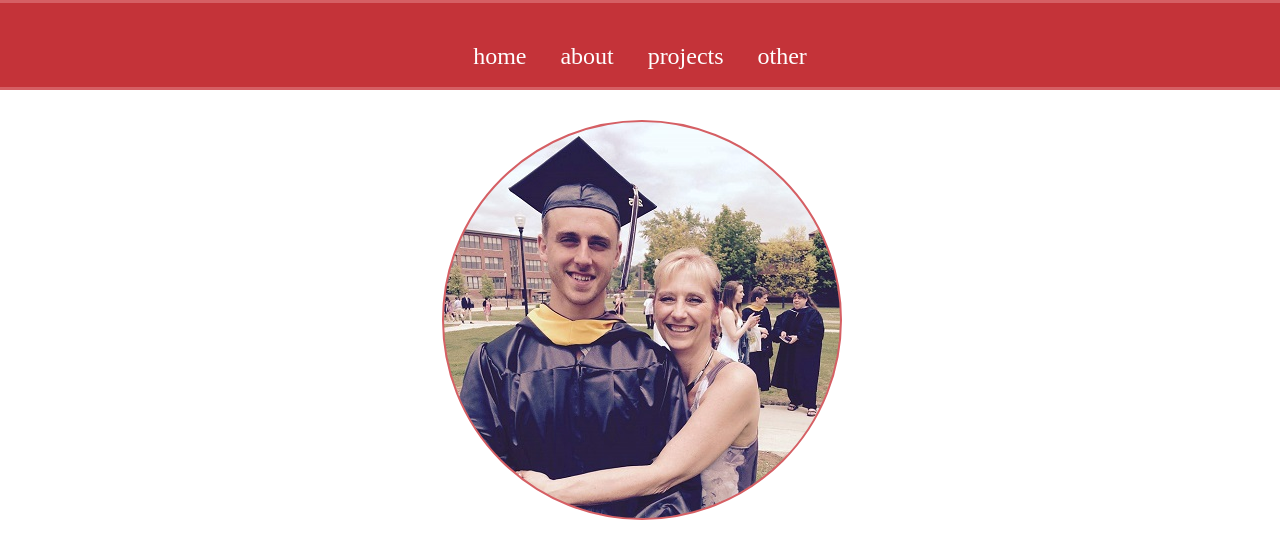
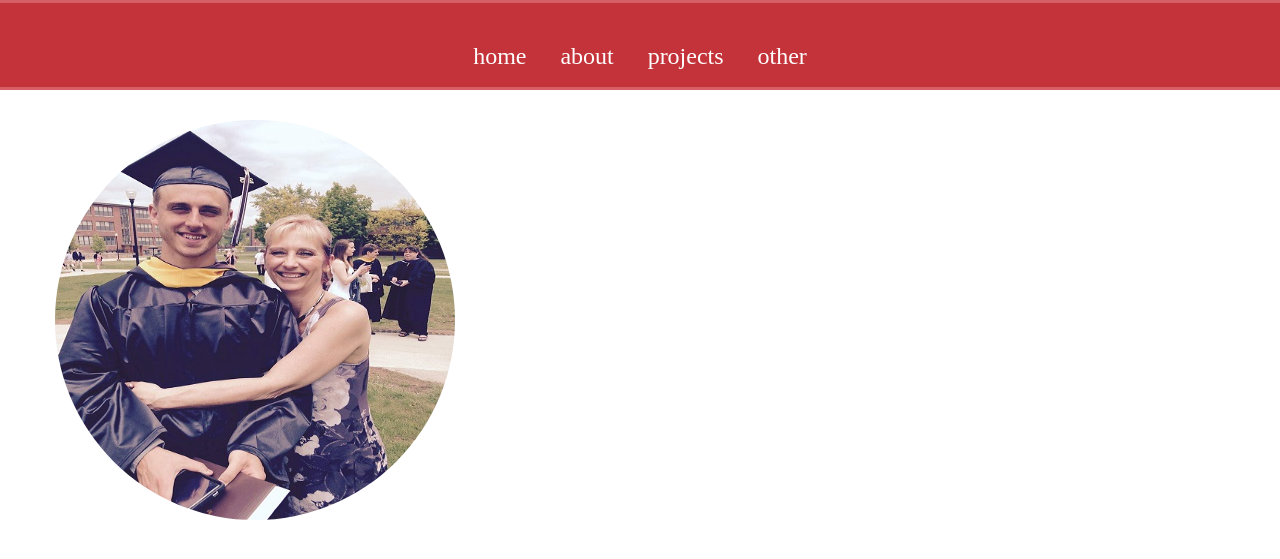
Before and after one commit to ThommyGuns/ThommyGuns.github.io, a Jekyll site: the page built from index.html, in a window 1280 px wide. Shown: the top 559 px of the page. Built offline with Jekyll 4.4.1, drawn with Linux system fonts in a browser that asks for light colours; nearby versions of some CDN libraries; some web fonts are replaced; Markdown is read by kramdown in place of the engine named in the settings.

Commit message:
test radius on mobile

```diff
--- a/assets/css/main.css
+++ b/assets/css/main.css
@@ -39,6 +39,15 @@ body{
 
 	background:url('../images/grad.jpg') no-repeat;
 
+}
+.mugdiv{
+	height:400px;
+	width:400px;
+}
+.mug{
+	height:100%;
+	width:100%;
+	border-radius: 100%;
 }
 
 .custom-header .container{
--- a/index.html
+++ b/index.html
@@ -5,8 +5,11 @@ layout: default
 
   <div class="container">
     <div class="row center">
-      <div class="prof-pic col-xs-12 col-centered img-responsive"></div>
-    </div
+      <div class="mugdiv">
+      <img src ="assets/images/grad.jpg" class="mug">
+    <!--  <div class="prof-pic col-xs-12 col-centered img-responsive"></div> !-->
+  </div>
+</div>
   </div>
 
 
```
